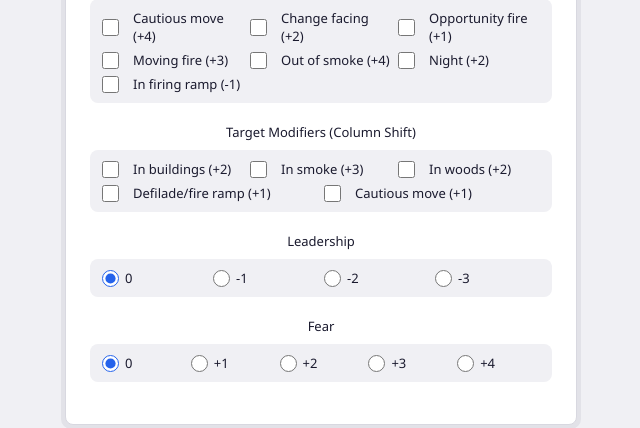
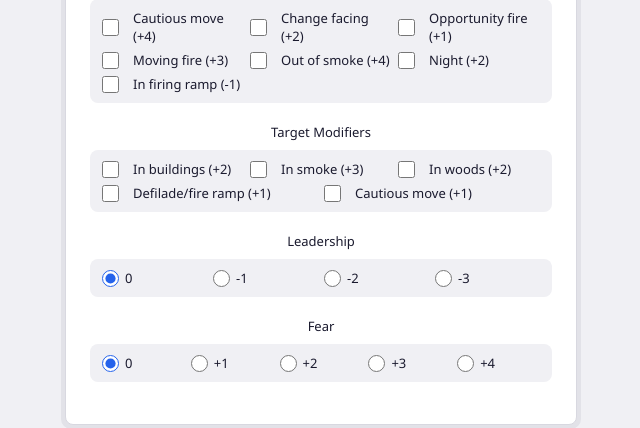
Before and after one commit to Mikko-UX/Fire-team-1, a FastAPI app: page / in a window 1280 px wide. Shown: the part 752-1180 px from the top of the page, without its empty margins (319-959 px from the left). Run offline with FastAPI, Linux system fonts and the light colour scheme.

Commit message:
Remove '(Column Shift)' from Target Modifiers label
Co-Authored-By: Claude Opus 4.8 <noreply@anthropic.com>

```diff
--- a/fire-team-web/templates/index.html
+++ b/fire-team-web/templates/index.html
@@ -323,7 +323,7 @@
         </div>
 
         <div class="field">
-          <div class="field-label">Target Modifiers (Column Shift)</div>
+          <div class="field-label">Target Modifiers</div>
           <div class="checkbox-group">
             <label class="checkbox-item"><input type="checkbox" name="target_modifier" value="2"><span>In buildings (+2)</span></label>
             <label class="checkbox-item"><input type="checkbox" name="target_modifier" value="3"><span>In smoke (+3)</span></label>
```
